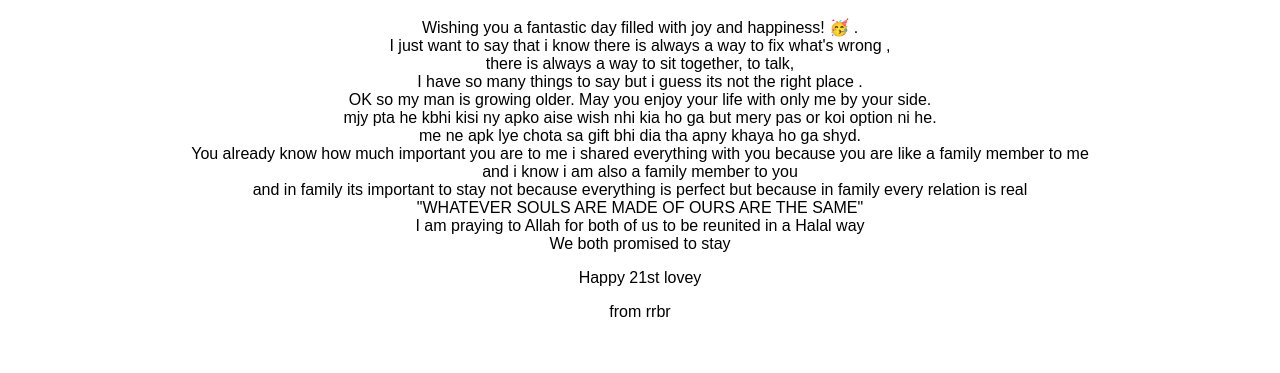
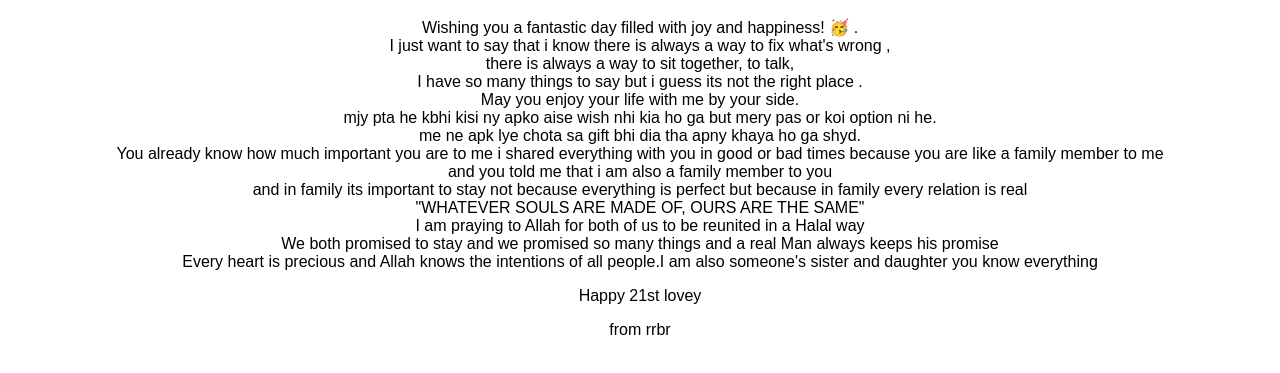
Before and after one commit to Maryam-t-m/happy, a plain HTML site: page msg.html in a window 1280 px wide. Shown: the part 141-514 px from the top of the page. Drawn offline with Linux system fonts and the light colour scheme.

Commit message:
Update msg.html

```diff
--- a/msg.html
+++ b/msg.html
@@ -15,7 +15,7 @@
 </head>
 <body>
     <h1>🎉 Happy Birthday! 🎉</h1>
-    <p>Wishing you a fantastic day filled with joy and happiness! 🥳 .<br> I just want to say that i know there is always a way to fix what's wrong ,<br> there is always a way to sit together, to talk, <br> I have so many things to say but i guess its not the right place .<br> OK so my man is growing older. May you enjoy your life with only me by your side.<br> mjy pta he kbhi kisi ny apko aise wish nhi kia ho ga but mery pas or koi option ni he.<br> me ne apk lye chota sa gift bhi dia tha apny khaya ho ga shyd.<br> You already know how much important you are to me i shared everything with you because you are like a family member to me <br> and i know i am also a family member to you<br> and in family its important to stay not because everything is perfect but because in family every relation is real<br> "WHATEVER SOULS ARE MADE OF OURS ARE THE SAME"<br> I am praying to Allah for both of us to be reunited in a Halal way <br> We both promised to stay </p>
+    <p>Wishing you a fantastic day filled with joy and happiness! 🥳 .<br> I just want to say that i know there is always a way to fix what's wrong ,<br> there is always a way to sit together, to talk, <br> I have so many things to say but i guess its not the right place .<br> May you enjoy your life with me by your side.<br> mjy pta he kbhi kisi ny apko aise wish nhi kia ho ga but mery pas or koi option ni he.<br> me ne apk lye chota sa gift bhi dia tha apny khaya ho ga shyd.<br> You already know how much important you are to me i shared everything with you in good or bad times because you are like a family member to me <br> and you told me that i am also a family member to you <br> and in family its important to stay not because everything is perfect but because in family every relation is real<br> "WHATEVER SOULS ARE MADE OF, OURS ARE THE SAME"<br> I am praying to Allah for both of us to be reunited in a Halal way  <br> We both promised to stay and we promised so many things and a real Man always keeps his promise <br> Every heart is precious and Allah knows the intentions of all people.I am also someone's sister and daughter you know everything </p>
    <p> Happy 21st lovey <p>
        <p> from rrbr</p>
 </body>
```
